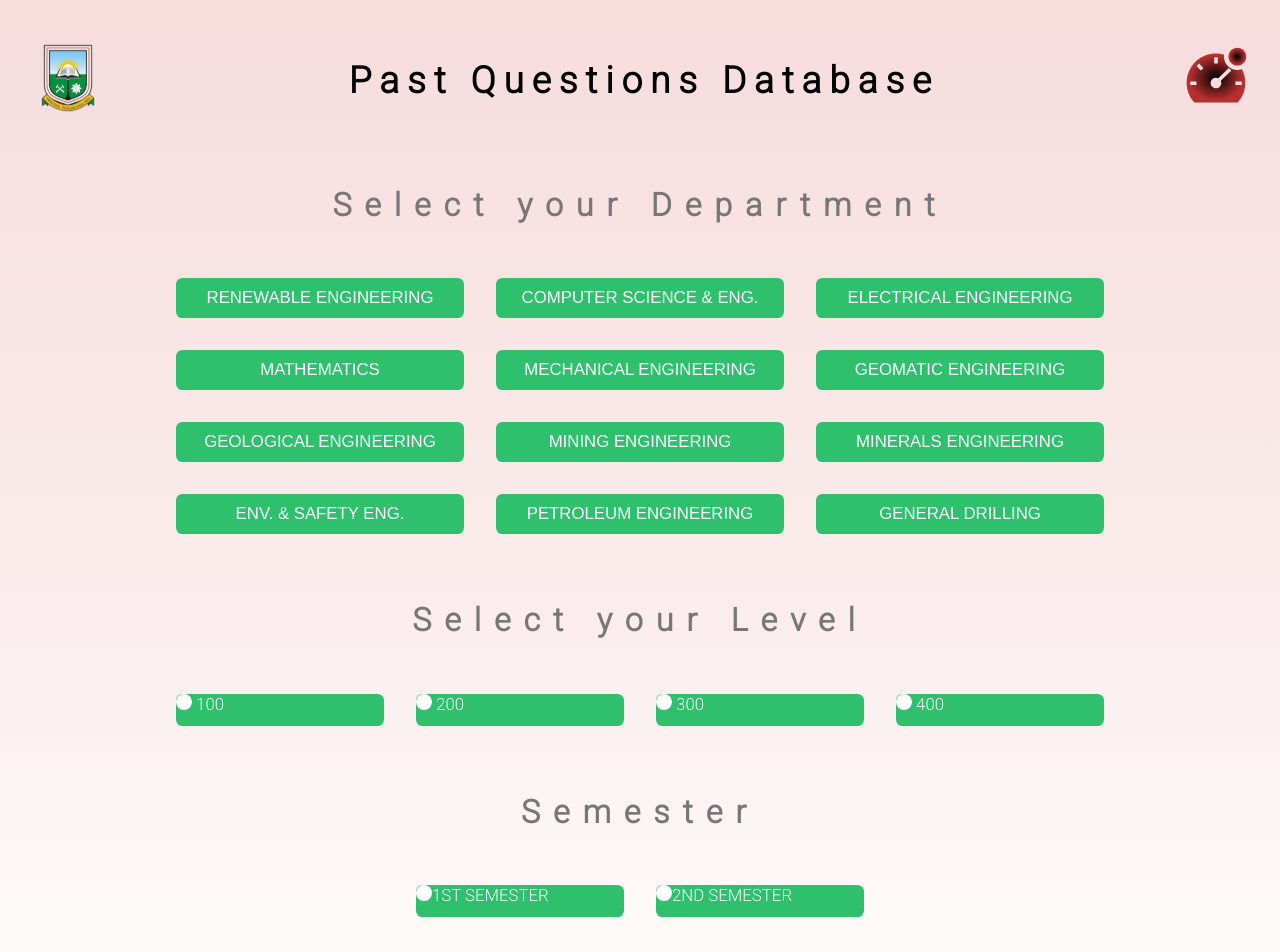
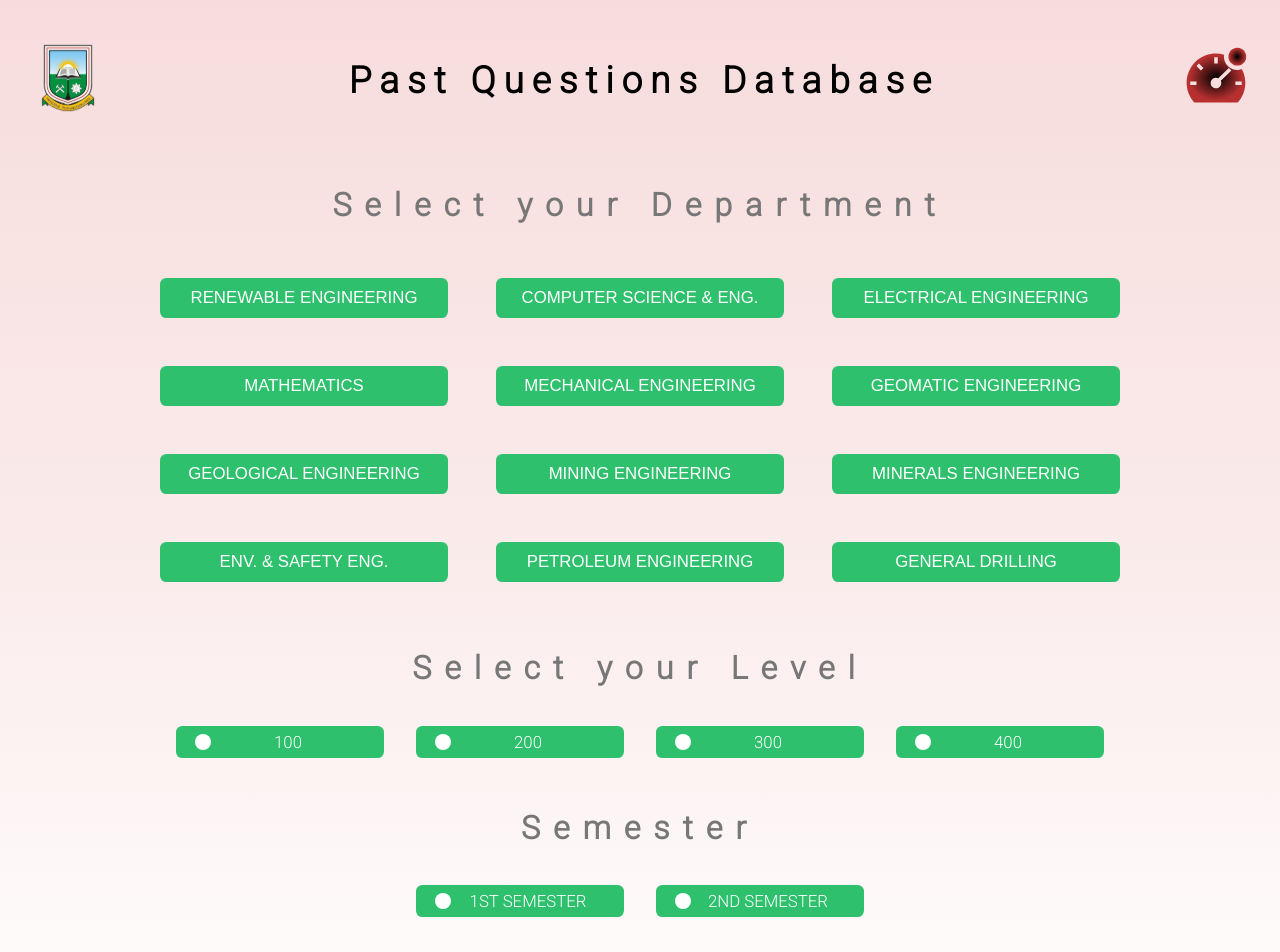
Before and after one commit to Quarcoo-arc/umat_past_questions, a React (Create React App) app: page /user-dashboard in a window 1280 px wide. Shown: the top 952 px of the page. Built offline with nearby package versions, Linux system fonts and the light colour scheme; no server answers; sample sign-in values are in the browser's storage; a web font is replaced by a local one.

Commit message:
Refactor User Dashboard to use modular css

```diff
--- a/src/pages/AddQuestions/AddQuestions.jsx
+++ b/src/pages/AddQuestions/AddQuestions.jsx
@@ -121,8 +121,8 @@ const AddQuestions = () => {
                 key={idx}
                 onClick={changeLevel}
                 id="level"
-                value={l}
-                checked={level === l}
+                value={l.split(" ")[1]}
+                checked={level === l.split(" ")[1]}
                 text={l.split(" ")[1]}
               />
             ))}
@@ -133,9 +133,9 @@ const AddQuestions = () => {
               <RadioButton
                 key={idx}
                 id="semester"
-                checked={semester === s}
+                checked={semester === s[0]}
                 onClick={changeSemester}
-                value={s}
+                value={s[0]}
                 text={s}
               />
             ))}
--- a/src/pages/UserDashboard/UserDashboard.jsx
+++ b/src/pages/UserDashboard/UserDashboard.jsx
@@ -1,7 +1,9 @@
 import { Footer, Header } from "../../components/index";
 import { useState } from "react";
 import { useNavigate } from "react-router-dom";
-import "./UserDashboard.css";
+import styles from "./UserDashboard.module.css";
+import { LEVELS, PROGRAMS, SEMESTERS } from "../../utils/constants";
+import { ProgramButton, RadioButton } from "../../components/Buttons";
 
 const UserDashboard = () => {
   const [formData, setFormData] = useState({
@@ -23,7 +25,9 @@ const UserDashboard = () => {
       ...prev,
       level: event.target.value
         ? event.target.value
-        : event.target.firstChild.value,
+        : event.target.firstChild.value
+        ? event.target.firstChild.value
+        : event.target.previousSibling.value,
     }));
   };
 
@@ -32,7 +36,9 @@ const UserDashboard = () => {
       ...prev,
       semester: event.target.value
         ? event.target.value
-        : event.target.firstChild.value,
+        : event.target.firstChild.value
+        ? event.target.firstChild.value
+        : event.target.previousSibling.value,
     }));
   };
 
@@ -54,253 +60,48 @@ const UserDashboard = () => {
     <div>
       <div className="background-red">
         <Header isLoggedIn={true} isAdmin={false} />
-        <form action="" className="form-select">
+        <form action="" className={styles["form-select"]}>
           <h2>Select your Department</h2>
-          <div className="buttonGroup">
-            <div className="row">
-              <button
-                type="button"
-                className={
-                  department === "RENEWABLE ENGINEERING"
-                    ? "formButton active"
-                    : "formButton"
-                }
-                id="department"
-                value="RENEWABLE ENGINEERING"
+          <div className={styles.buttonGroup}>
+            {PROGRAMS.map((p, idx) => (
+              <ProgramButton
+                key={idx}
+                active={department === p}
                 onClick={changeDepartment}
-              >
-                RENEWABLE ENGINEERING
-              </button>
-              <button
-                type="button"
-                className={
-                  department === "COMPUTER SCIENCE & ENG."
-                    ? "formButton active"
-                    : "formButton"
-                }
-                id="department"
-                value="COMPUTER SCIENCE & ENG."
-                onClick={changeDepartment}
-              >
-                COMPUTER SCIENCE & ENG.
-              </button>
-              <button
-                type="button"
-                className={
-                  department === "ELECTRICAL ENGINEERING"
-                    ? "formButton active"
-                    : "formButton"
-                }
-                id="department"
-                value="ELECTRICAL ENGINEERING"
-                onClick={changeDepartment}
-              >
-                ELECTRICAL ENGINEERING
-              </button>
-            </div>
-            <div className="row">
-              <button
-                type="button"
-                className={
-                  department === "MATHEMATICS"
-                    ? "formButton active"
-                    : "formButton"
-                }
-                id="department"
-                value="MATHEMATICS"
-                onClick={changeDepartment}
-              >
-                MATHEMATICS
-              </button>
-              <button
-                type="button"
-                className={
-                  department === "MECHANICAL ENGINEERING"
-                    ? "formButton active"
-                    : "formButton"
-                }
-                id="department"
-                value="MECHANICAL ENGINEERING"
-                onClick={changeDepartment}
-              >
-                MECHANICAL ENGINEERING
-              </button>
-              <button
-                type="button"
-                className={
-                  department === "GEOMATIC ENGINEERING"
-                    ? "formButton active"
-                    : "formButton"
-                }
-                id="department"
-                value="GEOMATIC ENGINEERING"
-                onClick={changeDepartment}
-              >
-                GEOMATIC ENGINEERING
-              </button>
-            </div>
-            <div className="row">
-              <button
-                type="button"
-                className={
-                  department === "GEOLOGICAL ENGINEERING"
-                    ? "formButton active"
-                    : "formButton"
-                }
-                id="department"
-                value="GEOLOGICAL ENGINEERING"
-                onClick={changeDepartment}
-              >
-                GEOLOGICAL ENGINEERING
-              </button>
-              <button
-                type="button"
-                className={
-                  department === "MINING ENGINEERING"
-                    ? "formButton active"
-                    : "formButton"
-                }
-                id="department"
-                value="MINING ENGINEERING"
-                onClick={changeDepartment}
-              >
-                MINING ENGINEERING
-              </button>
-              <button
-                type="button"
-                className={
-                  department === "MINERALS ENGINEERING"
-                    ? "formButton active"
-                    : "formButton"
-                }
-                id="department"
-                value="MINERALS ENGINEERING"
-                onClick={changeDepartment}
-              >
-                MINERALS ENGINEERING
-              </button>
-            </div>
-            <div className="row">
-              <button
-                type="button"
-                className={
-                  department === "ENV. & SAFETY ENG."
-                    ? "formButton active"
-                    : "formButton"
-                }
-                id="department"
-                value="ENV. & SAFETY ENG."
-                onClick={changeDepartment}
-              >
-                ENV. & SAFETY ENG.
-              </button>
-              <button
-                type="button"
-                className={
-                  department === "PETROLEUM ENGINEERING"
-                    ? "formButton active"
-                    : "formButton"
-                }
-                id="department"
-                value="PETROLEUM ENGINEERING"
-                onClick={changeDepartment}
-              >
-                PETROLEUM ENGINEERING
-              </button>
-              <button
-                type="button"
-                className={
-                  department === "GENERAL DRILLING"
-                    ? "formButton active"
-                    : "formButton"
-                }
-                id="department"
-                value="GENERAL DRILLING"
-                onClick={changeDepartment}
-              >
-                GENERAL DRILLING
-              </button>
-            </div>
+                value={p}
+              />
+            ))}
           </div>
           <h2>Select your Level</h2>
-          <div className="buttonGroup">
-            <div className="row">
-              <div className="radio-button" onClick={changeLevel}>
-                <input
-                  type="radio"
-                  name="level"
-                  id="level"
-                  value="100"
-                  checked={level === "100"}
-                  onChange={changeLevel}
-                />{" "}
-                100
-              </div>
-              <div className="radio-button" onClick={changeLevel}>
-                <input
-                  type="radio"
-                  name="level"
-                  id="level"
-                  value="200"
-                  checked={level === "200"}
-                  onChange={changeLevel}
-                />{" "}
-                200
-              </div>
-              <div className="radio-button" onClick={changeLevel}>
-                <input
-                  type="radio"
-                  name="level"
-                  id="level"
-                  value="300"
-                  checked={level === "300"}
-                  onChange={changeLevel}
-                />{" "}
-                300
-              </div>
-              <div className="radio-button" onClick={changeLevel}>
-                <input
-                  type="radio"
-                  name="level"
-                  id="level"
-                  value="400"
-                  checked={level === "400"}
-                  onChange={changeLevel}
-                />{" "}
-                400
-              </div>
-            </div>
+          <div className={styles.levelGroup}>
+            {LEVELS.map((l, idx) => (
+              <RadioButton
+                key={idx}
+                onClick={changeLevel}
+                id="level"
+                value={l.split(" ")[1]}
+                checked={level === l.split(" ")[1]}
+                text={l.split(" ")[1]}
+              />
+            ))}
           </div>
           <h2>Semester</h2>
-          <div className="buttonGroup">
-            <div className="row">
-              <div className="radio-button" onClick={changeSemester}>
-                <input
-                  type="radio"
-                  name="semester"
-                  id="semester"
-                  value="1"
-                  checked={semester === "1"}
-                  onChange={changeSemester}
-                />
-                1ST SEMESTER
-              </div>
-              <div className="radio-button" onClick={changeSemester}>
-                <input
-                  type="radio"
-                  name="semester"
-                  id="semester"
-                  value="2"
-                  checked={semester === "2"}
-                  onChange={changeSemester}
-                />
-                2ND SEMESTER
-              </div>
-            </div>
+          <div className={styles.semesterGroup}>
+            {SEMESTERS.map((s, idx) => (
+              <RadioButton
+                key={idx}
+                id="semester"
+                checked={semester === s[0]}
+                onClick={changeSemester}
+                value={s[0]}
+                text={s}
+              />
+            ))}
           </div>
+
           <button
             type="submit"
-            className="view formButton"
+            className={styles.formButton}
             onClick={viewQuestions}
           >
             VIEW QUESTIONS
--- a/src/pages/UserDashboard/UserDashboard.css
+++ b/src/pages/UserDashboard/UserDashboard.module.css
@@ -3,10 +3,11 @@
   color: white;
   border-radius: 0.4rem;
   border: none;
-  width: 18rem;
-  height: 2.5rem;
-  margin: 1rem;
+  width: 15rem;
+  height: 3rem;
+  margin: 8% auto 14%;
   font-size: 1.05rem;
+  display: block;
 }
 
 .formButton:hover {
@@ -30,9 +31,27 @@
   margin: 0rem 2rem;
 }
 
+.buttonGroup,
+.levelGroup,
+.semesterGroup {
+  margin: 3% auto 4%;
+  display: grid;
+  width: fit-content;
+}
+
 .buttonGroup {
-  width: fit-content;
-  margin: 3% auto 4%;
+  grid-template-columns: auto auto auto;
+  gap: 1rem;
+}
+
+.levelGroup {
+  grid-template-columns: auto auto auto auto;
+  gap: 2rem;
+}
+
+.semesterGroup {
+  grid-template-columns: auto auto;
+  gap: 2rem;
 }
 
 .radio-button {
@@ -71,10 +90,3 @@ input[type="radio"]:checked {
   background-color: #9d9d9d;
   box-shadow: inset 0px 0px 0px 2.5px #ffff;
 }
-
-.view {
-  margin: 8% auto 14%;
-  display: block;
-  height: 3rem;
-  width: 15rem;
-}
```
